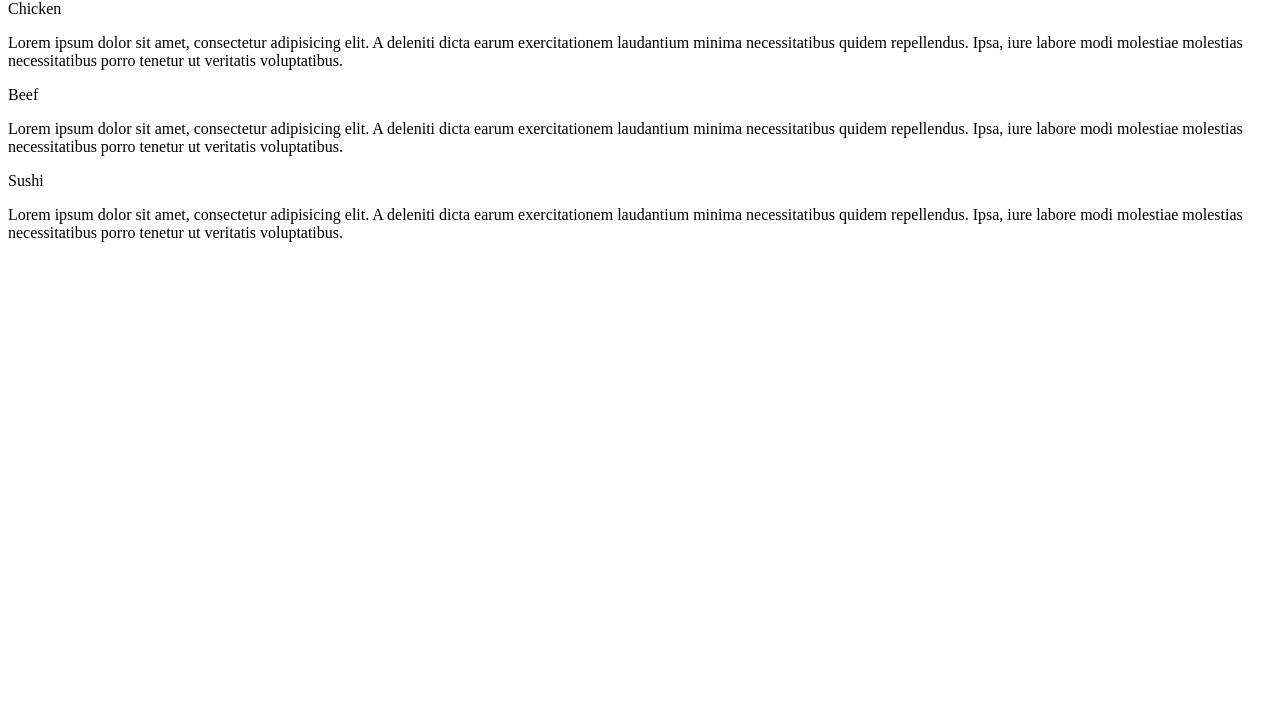
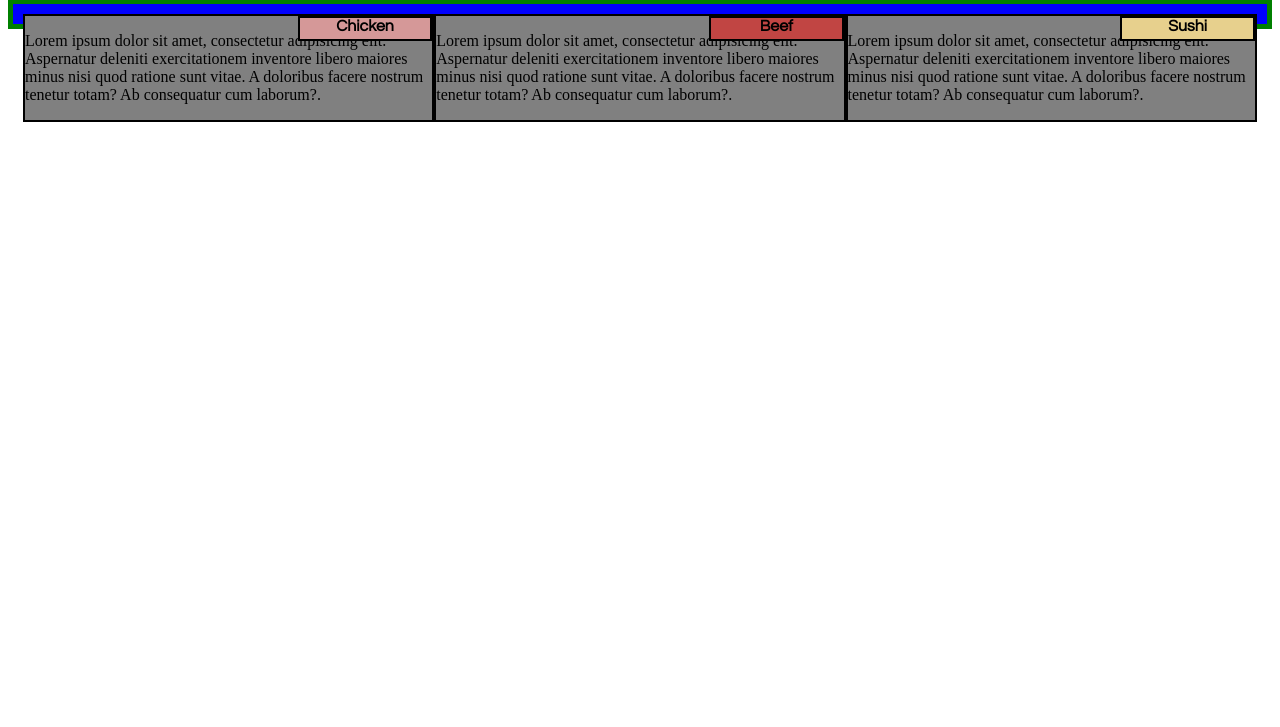
Before and after one commit to RleePWI/Coursera-Test-Assignments, a plain HTML site: page Site/mod2_solution/index.html in a window 1280 px wide. Shown: the part 73-800 px from the top of the page. Drawn offline with Linux system fonts and the light colour scheme.

Commit message:
saved marker

```diff
--- a/Site/mod2_solution/css/assignment2.css
+++ b/Site/mod2_solution/css/assignment2.css
@@ -1,35 +1,114 @@
 * {
     box-sizing: border-box;
+    /*margin: 0;*/
+    /*padding: 0;*/
+}
+
+body {
+}
+
+.container {
+    border: 5px solid green;
+    position: relative;
+    /*padding-left: 20px;*/
+ }
+
+.row {
+    width: 100%;
+    height: 100%;
+    border: 10px solid blue;
 }
 
 h1 {
+    text-align: center;
+    margin-top: 20px;
     margin-bottom: 15px;
 }
 
-p {
-    border: 1px black;
+/****** Chicken, Beef, Sushi text box ******/
+.menu-title {
+    text-align: center;
+    border: 2px solid;
+    position: absolute;
+    top: 0;
+    right: 0;
+    width: 33%;
+    /*padding-top: 5px;*/
+    padding-bottom: 5px;
+    font-weight: bold;
+    font-family: "Century Gothic", sans-serif;
+    /*overflow-wrap: normal;*/
+}
+
+.a {
+    background-color: #d59898;
+}
+
+.b {
+    background-color: #c14543;
+}
+.c {
+    background-color: #e7d08d;
+}
+
+
+p.menu {
+    border: 1px green;
+    /*position: relative;*/
+    /*width: auto;*/
+    /*height: auto;*/
+    /*margin-top: 35px;*/
+    /*padding: 10px;*/
+}
+
+.col {
+    /*display: flex;*/
+    /*justify-content: space-evenly;*/
+    float: left;
+    border: 2px solid black;
+    position: relative;
+    /*margin-right: 10px;*/
+    /*margin-left: 1px;*/
+    background-color: gray;
 }
 
 /***************** Desktop Version ********************/
-@media (min-width: 992px)
-{
-    float: left;
-    border: 1px solid green;
+@media (min-width: 992px) {
 
+
+    /*.col-dkv-4 {*/
+    /*    float: left;*/
+    /*    border: 2px solid black;*/
+    /*}*/
+    .col-dkv-4 {
+        width: 33.33%;
+    }
 }
 
 /***************** Tablet Version ********************/
-@media (min-width: 768px) and (max-width: 991px)
-{
-    float: left;
-    border: 1px solid green;
+@media (min-width: 768px) and (max-width: 991px) {
 
+    /*.col-tbv-2 {*/
+    /*    !*border: 1px solid green;*!*/
+    /*    float: left;*/
+    /*    border: 1px solid black;*/
+    /*}*/
+    .col-tbv-2 {
+        width: 50%;
+        /*padding: 10px;*/
+    }
 }
 
 /***************** Mobile Version ********************/
-@media (max-width: 767px)
-{
-    float: left;
-    border: 1px solid green;
+@media (max-width: 767px) {
 
+
+    /*.col-mbv-1 {*/
+    /*    float: left;*/
+    /*    !*border: 1px solid green;*!*/
+    /*    border: 1px solid red;*/
+    /*}*/
+    .col-mbv-1 {
+        width: 100%;
+    }
 }
--- a/Site/mod2_solution/index.html
+++ b/Site/mod2_solution/index.html
@@ -9,18 +9,43 @@
 <body>
 <h1>Our Menu</h1>
 
+<!--This one is very close-->
+<div class="container">
 <div class="row">
-    <section class="">Chicken
-        <p id="p1">Lorem ipsum dolor sit amet, consectetur adipisicing elit. A deleniti dicta earum exercitationem laudantium minima necessitatibus quidem repellendus. Ipsa, iure labore modi molestiae molestias necessitatibus porro tenetur ut veritatis voluptatibus.</p>
-    </section>
-    <section class="">Beef
-        <p id="p2">Lorem ipsum dolor sit amet, consectetur adipisicing elit. A deleniti dicta earum exercitationem laudantium minima necessitatibus quidem repellendus. Ipsa, iure labore modi molestiae molestias necessitatibus porro tenetur ut veritatis voluptatibus.</p>
-    </section>
-    <section class="">Sushi
-        <p id="p2">Lorem ipsum dolor sit amet, consectetur adipisicing elit. A deleniti dicta earum exercitationem laudantium minima necessitatibus quidem repellendus. Ipsa, iure labore modi molestiae molestias necessitatibus porro tenetur ut veritatis voluptatibus.</p>
-    </section>
+<div class="col col-dkv-4 col-tbv-2 col-mbv-1">
+    <div class="menu-title a">Chicken</div>
+    <p class="menu">Lorem ipsum dolor sit amet, consectetur adipisicing elit. Aspernatur deleniti exercitationem inventore libero maiores minus nisi quod ratione sunt vitae. A doloribus facere nostrum tenetur totam? Ab consequatur cum laborum?.</p>
+</div>
+<div class="col col-dkv-4 col-tbv-2 col-mbv-1">
+<div class="menu-title b">Beef</div>
+<p class="menu">Lorem ipsum dolor sit amet, consectetur adipisicing elit. Aspernatur deleniti exercitationem inventore libero maiores minus nisi quod ratione sunt vitae. A doloribus facere nostrum tenetur totam? Ab consequatur cum laborum?.</p>
+</div>
+ <div class="col col-dkv-4 col-tbv-2 col-mbv-1">
+   <div class="menu-title c">Sushi</div>
+   <p class="menu">Lorem ipsum dolor sit amet, consectetur adipisicing elit. Aspernatur deleniti exercitationem inventore libero maiores minus nisi quod ratione sunt vitae. A doloribus facere nostrum tenetur totam? Ab consequatur cum laborum?.</p>
+ </div>
+</div>
+</div>
 
-</div>
+
+
+<!--&lt;!&ndash;This one is very close&ndash;&gt;-->
+<!--<div class="container">-->
+<!--    <div class="row">-->
+<!--        <div class="col col-dkv-4 col-tbv-2 col-mbv-1">-->
+<!--            <div class="menu-title a">Chicken</div>-->
+<!--            <p class="menu">Lorem ipsum dolor sit amet, consectetur adipisicing elit. Aspernatur deleniti exercitationem inventore libero maiores minus nisi quod ratione sunt vitae. A doloribus facere nostrum tenetur totam? Ab consequatur cum laborum?.</p>-->
+<!--        </div>-->
+<!--        <div class="col col-dkv-4 col-tbv-2 col-mbv-1">-->
+<!--            <div class="menu-title b">Beef</div>-->
+<!--            <p class="menu">Lorem ipsum dolor sit amet, consectetur adipisicing elit. Aspernatur deleniti exercitationem inventore libero maiores minus nisi quod ratione sunt vitae. A doloribus facere nostrum tenetur totam? Ab consequatur cum laborum?.</p>-->
+<!--        </div>-->
+<!--        <div class="col col-dkv-4 col-tbv-2 col-mbv-1">-->
+<!--            <div class="menu-title c">Sushi</div>-->
+<!--            <p class="menu">Lorem ipsum dolor sit amet, consectetur adipisicing elit. Aspernatur deleniti exercitationem inventore libero maiores minus nisi quod ratione sunt vitae. A doloribus facere nostrum tenetur totam? Ab consequatur cum laborum?.</p>-->
+<!--        </div>-->
+<!--    </div>-->
+<!--</div>-->
 
 </body>
 </html>
```
